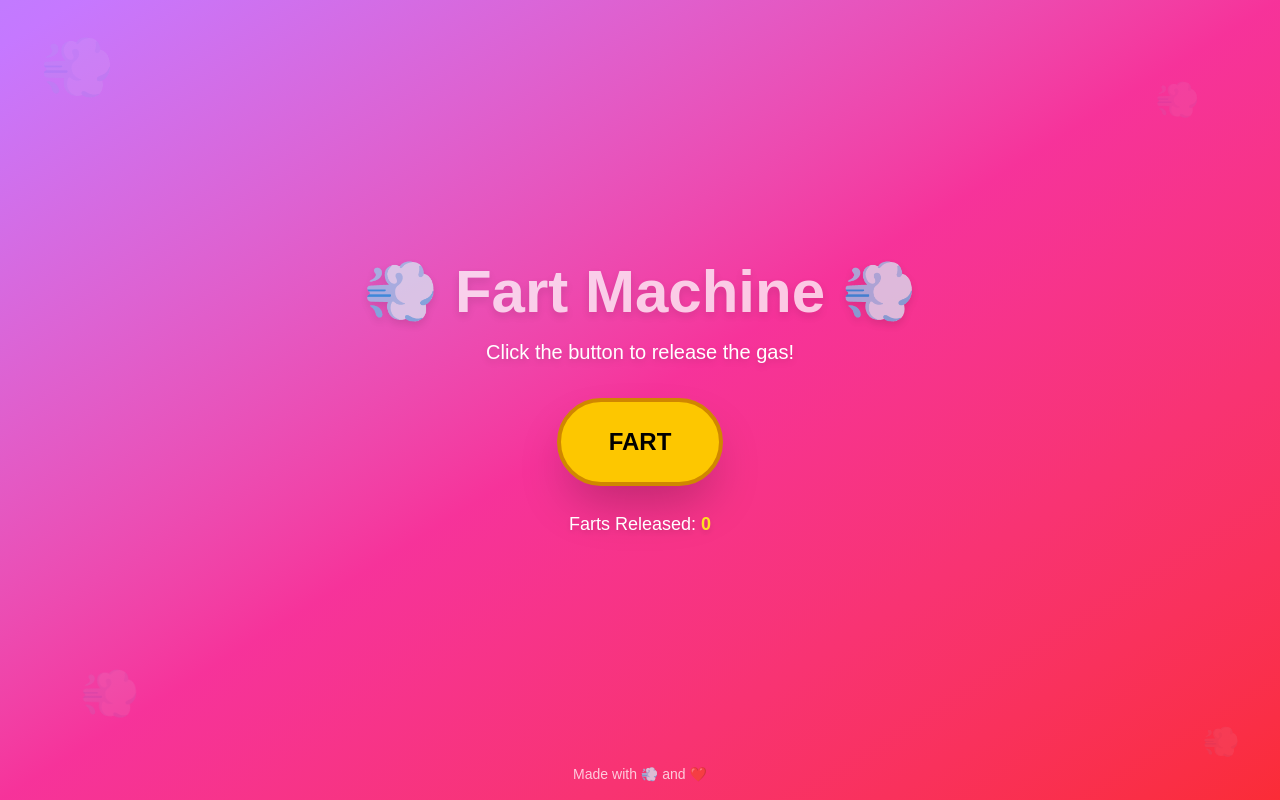
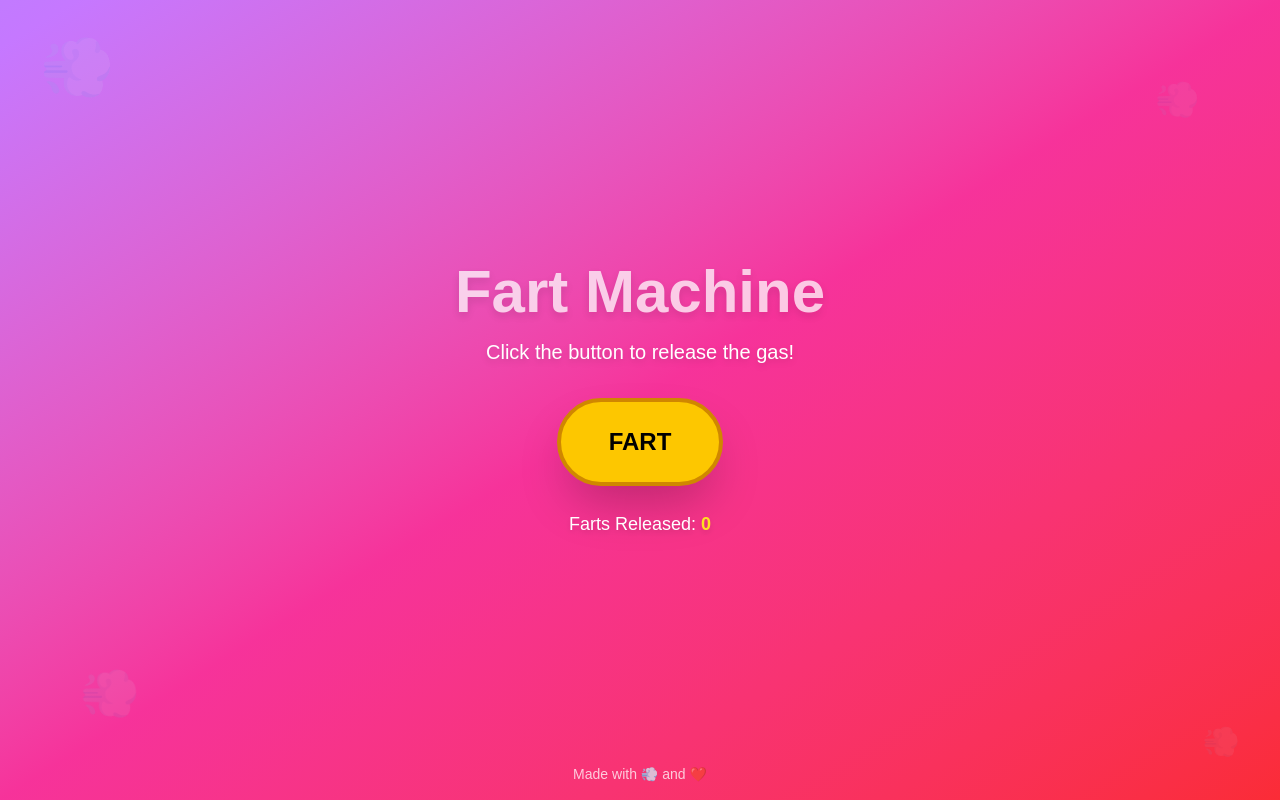
Before and after one commit to ns-test-org/teasdf, a Next.js app in the folder packages/teasdf/: page / in a window 1280 px wide. Built offline with nearby package versions, Linux system fonts and the light colour scheme.

Commit message:
AI chat session: Updated code and files

```diff
--- a/packages/teasdf/src/app/page.tsx
+++ b/packages/teasdf/src/app/page.tsx
@@ -33,7 +33,7 @@ export default function FartApp() {
       {/* Main content */}
       <div className="text-center z-10">
         <h1 className="text-6xl font-bold text-white mb-4 drop-shadow-lg animate-pulse">
-          💨 Fart Machine 💨
+          Fart Machine
         </h1>
         <p className="text-xl text-white mb-8 drop-shadow-md">
           Click the button to release the gas!
```
